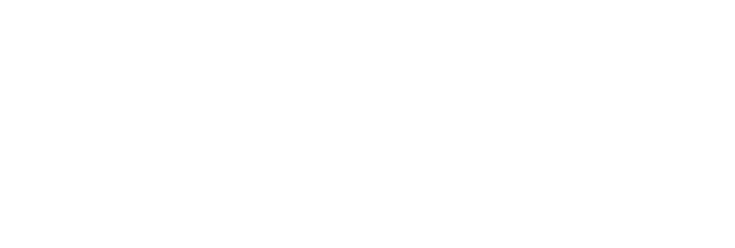
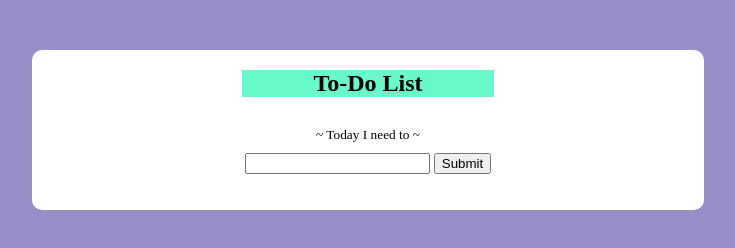
Before and after one commit to dts-kominfo-rea2b/challenge-08-fararahe, a website: page index.html in a window 1280 px wide. Shown: the whole page, without its empty margins (272-1007 px from the left). Drawn offline with Linux system fonts and the light colour scheme.

Commit message:
Challenge DOM

```diff
--- a/index.html
+++ b/index.html
@@ -5,37 +5,86 @@
     <meta http-equiv="X-UA-Compatible" content="IE=edge" />
     <meta name="viewport" content="width=device-width, initial-scale=1.0" />
     <title>Challenge - DOM</title>
+    <style>
+      body{
+        background-color: #978ec8;
+      }
+
+      #app{
+        background-color: white;
+        width: 50%;
+        margin: auto;
+        margin-top: 50px;
+        padding: 20px;
+        border-radius: 10px;
+      }
+
+      #todo-title{
+        background-color: #6af9ca;
+        width: 40%;
+        margin: auto;
+        margin-bottom: 30px;
+        text-align: center;
+      }
+
+      #todo-subtitle{
+        display: block;
+        margin: auto;
+        margin-bottom: 10px;
+        text-align: center;
+      }
+
+      section{
+        margin: auto;
+        text-align: center;
+      }
+    </style>
   </head>
   <body>
     <div id="app">
       <!-- TODO: Buatlah sebuah header dengan id todo-title -->
+      <h2 id="todo-title">To-Do List</h2>
+
       <!-- TODO: Buatlah sebuah subtitle dengan id todo-subtitle -->
+      <sub id="todo-subtitle">~ Today I need to ~</sub>
 
       <!-- Section: input -->
-      <!-- TODO: Buatlah sebuah input bertipe text dengan id todo-input -->
-      <!-- TODO: Buatlah sebuah button dengan id todo-submit -->
+      <section>
+        <!-- TODO: Buatlah sebuah input bertipe text dengan id todo-input -->
+        <input type="text" name="todo" id="todo-input">
+        <!-- TODO: Buatlah sebuah button dengan id todo-submit -->
+        <button type="submit" id="todo-submit">Submit</button>
+      </section>
 
       <!-- Section output -->
       <!-- TODO: Buatlah sebuah <ul> dengan id todo-output -->
+      <ul id="todo-output"></ul>
     </div>
 
     <!-- ! Untuk tantangan ini, script jangan diubah ke external js yah ! -->
     <script>
       // TODO: Deklarasi variable sesuai dengan kebutuhan di sini
-      let button;
-      let input;
-      let output;
+      let button  = document.querySelector("#todo-submit");
+      let input   = document.querySelector("#todo-input");
+      let output  = document.querySelector("#todo-output");
 
       // TODO: Buatlah sebuah fungsi dengan nama fnClickHandler
       // Fungsi yang digunakan untuk menambahkan tulisan
       // Jangan ubah cara deklarasi fungsinya, cukup isi saja
-      function fnClickHandler(toDoItem) {}
+      function fnClickHandler(toDoItem) {
+        let li  = document.createElement("li");
+        li.textContent  = input.value;
+        output.append(li);
+        return output;
+      }
 
       // TODO: register event onclick / addEventListener untuk button
       // akan menjalankan fungsi fnClickHandler
+      button.addEventListener('click', fnClickHandler);
 
       // TODO: register event onkeypress / addEventListener untuk input
       // sehingga saat di input ditekan enter akan menjalankan fungsi fnClickHandler juga
+      button.addEventListener('keypress', fnClickHandler);
     </script>
   </body>
 </html>
```
